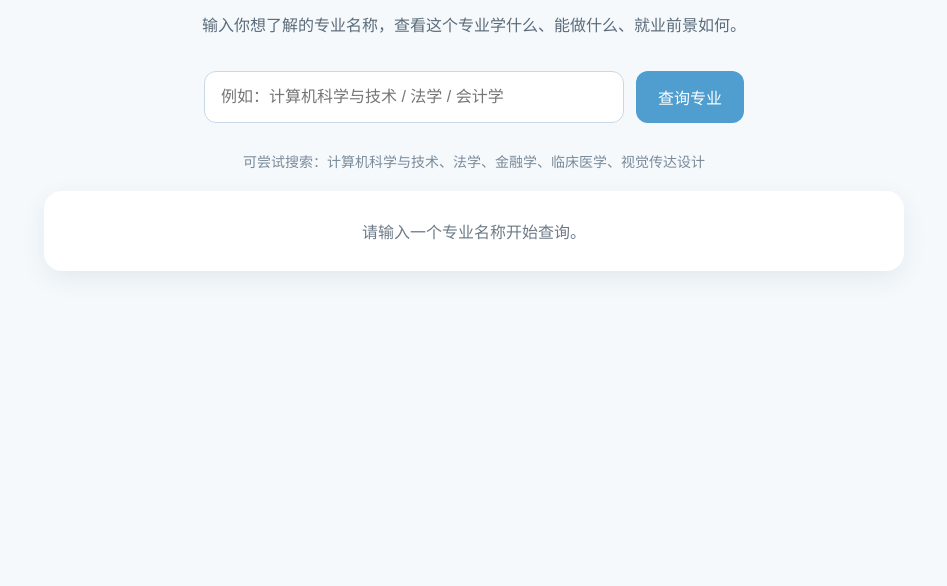
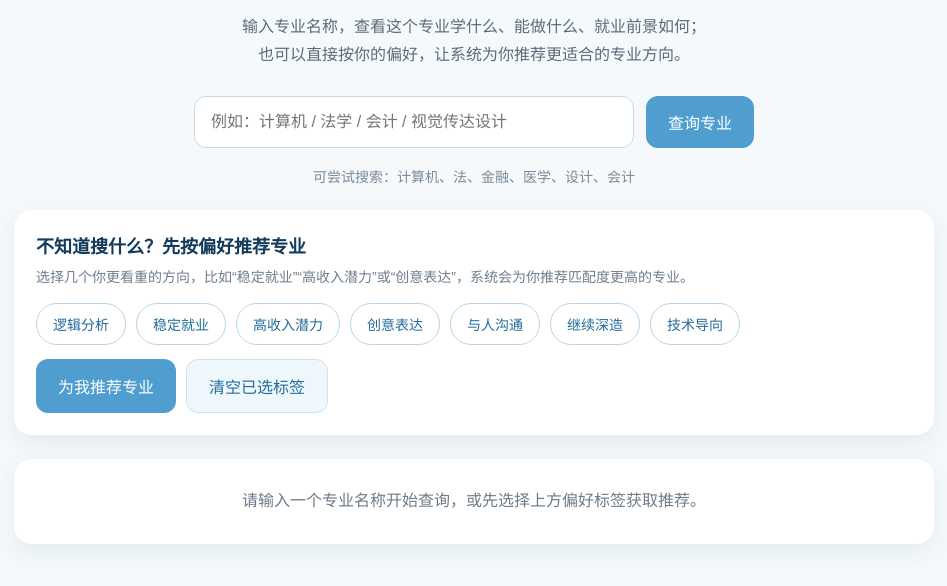
Before and after one commit to nc3465/major-guide-website, a plain HTML site: page index.html in a window 1280 px wide. Shown: the part 110-696 px from the top of the page, without its empty margins (166-1113 px from the left). Drawn offline with Linux system fonts and the light colour scheme.

Commit message:
add recommendation system

```diff
--- a/index.html
+++ b/index.html
@@ -17,7 +17,7 @@
     }
 
     .container {
-      max-width: 900px;
+      max-width: 960px;
       margin: 0 auto;
       padding: 40px 20px 60px;
     }
@@ -31,26 +31,27 @@
     .subtitle {
       text-align: center;
       color: #5b6b7a;
-      margin-bottom: 32px;
-      line-height: 1.6;
+      margin-bottom: 28px;
+      line-height: 1.7;
     }
 
     .search-box {
       display: flex;
       gap: 12px;
-      margin-bottom: 28px;
+      margin-bottom: 18px;
       flex-wrap: wrap;
       justify-content: center;
     }
 
     input {
-      width: 420px;
+      width: 440px;
       max-width: 100%;
       padding: 14px 16px;
       border: 1px solid #c9d8e6;
       border-radius: 12px;
       font-size: 16px;
       outline: none;
+      background: #fff;
     }
 
     input:focus {
@@ -66,6 +67,7 @@
       color: white;
       font-size: 16px;
       cursor: pointer;
+      transition: 0.2s ease;
     }
 
     button:hover {
@@ -77,6 +79,72 @@
       color: #7a8a99;
       margin-bottom: 20px;
       font-size: 14px;
+      line-height: 1.7;
+    }
+
+    .recommend-panel {
+      background: white;
+      border-radius: 18px;
+      padding: 22px;
+      box-shadow: 0 8px 24px rgba(18, 60, 90, 0.08);
+      margin-bottom: 24px;
+    }
+
+    .recommend-title {
+      font-size: 18px;
+      font-weight: bold;
+      color: #133b5c;
+      margin-bottom: 8px;
+    }
+
+    .recommend-desc {
+      color: #6f7e8c;
+      font-size: 14px;
+      margin-bottom: 14px;
+      line-height: 1.7;
+    }
+
+    .recommend-box {
+      display: flex;
+      flex-wrap: wrap;
+      gap: 10px;
+      justify-content: flex-start;
+      margin-bottom: 14px;
+    }
+
+    .pref-btn {
+      background: white;
+      color: #246b9a;
+      border: 1px solid #b9d5e8;
+      padding: 10px 16px;
+      border-radius: 999px;
+      font-size: 14px;
+    }
+
+    .pref-btn:hover {
+      background: #eef7fc;
+    }
+
+    .pref-btn.active {
+      background: #4f9ecf;
+      color: white;
+      border-color: #4f9ecf;
+    }
+
+    .action-row {
+      display: flex;
+      gap: 10px;
+      flex-wrap: wrap;
+    }
+
+    .secondary-btn {
+      background: #eef7fc;
+      color: #246b9a;
+      border: 1px solid #cfe2ef;
+    }
+
+    .secondary-btn:hover {
+      background: #e4f1f9;
     }
 
     .card {
@@ -85,11 +153,13 @@
       padding: 28px;
       box-shadow: 0 8px 24px rgba(18, 60, 90, 0.08);
       line-height: 1.8;
+      margin-bottom: 20px;
     }
 
     .card h2 {
       margin-top: 0;
       color: #133b5c;
+      margin-bottom: 12px;
     }
 
     .tag {
@@ -104,7 +174,7 @@
     }
 
     .section-title {
-      margin-top: 20px;
+      margin-top: 18px;
       margin-bottom: 8px;
       font-weight: bold;
       color: #2d4b66;
@@ -117,10 +187,11 @@
       box-shadow: 0 8px 24px rgba(18, 60, 90, 0.08);
       text-align: center;
       color: #6d7b88;
+      line-height: 1.8;
     }
 
     .footer-note {
-      margin-top: 24px;
+      margin-top: 18px;
       font-size: 13px;
       color: #7a8a99;
       line-height: 1.7;
@@ -138,8 +209,13 @@
       }
 
       .card,
-      .empty {
+      .empty,
+      .recommend-panel {
         padding: 20px;
+      }
+
+      .action-row {
+        flex-direction: column;
       }
     }
   </style>
@@ -148,29 +224,53 @@
   <div class="container">
     <h1>志愿填报专业助手</h1>
     <p class="subtitle">
-      输入你想了解的专业名称，查看这个专业学什么、能做什么、就业前景如何。
+      输入专业名称，查看这个专业学什么、能做什么、就业前景如何；<br />
+      也可以直接按你的偏好，让系统为你推荐更适合的专业方向。
     </p>
 
     <div class="search-box">
       <input
         type="text"
         id="majorInput"
-        placeholder="例如：计算机科学与技术 / 法学 / 会计学"
+        placeholder="例如：计算机 / 法学 / 会计 / 视觉传达设计"
       />
       <button onclick="searchMajor()">查询专业</button>
     </div>
 
     <div class="tips">
-      可尝试搜索：计算机科学与技术、法学、金融学、临床医学、视觉传达设计
+      可尝试搜索：计算机、法、金融、医学、设计、会计
+    </div>
+
+    <div class="recommend-panel">
+      <div class="recommend-title">不知道搜什么？先按偏好推荐专业</div>
+      <div class="recommend-desc">
+        选择几个你更看重的方向，比如“稳定就业”“高收入潜力”或“创意表达”，系统会为你推荐匹配度更高的专业。
+      </div>
+
+      <div class="recommend-box">
+        <button type="button" class="pref-btn" onclick="togglePreference(this, '逻辑分析')">逻辑分析</button>
+        <button type="button" class="pref-btn" onclick="togglePreference(this, '稳定就业')">稳定就业</button>
+        <button type="button" class="pref-btn" onclick="togglePreference(this, '高收入潜力')">高收入潜力</button>
+        <button type="button" class="pref-btn" onclick="togglePreference(this, '创意表达')">创意表达</button>
+        <button type="button" class="pref-btn" onclick="togglePreference(this, '与人沟通')">与人沟通</button>
+        <button type="button" class="pref-btn" onclick="togglePreference(this, '继续深造')">继续深造</button>
+        <button type="button" class="pref-btn" onclick="togglePreference(this, '技术导向')">技术导向</button>
+      </div>
+
+      <div class="action-row">
+        <button onclick="recommendMajors()">为我推荐专业</button>
+        <button class="secondary-btn" onclick="clearPreferences()">清空已选标签</button>
+      </div>
     </div>
 
     <div id="result" class="empty">
-      请输入一个专业名称开始查询。
+      请输入一个专业名称开始查询，或先选择上方偏好标签获取推荐。
     </div>
   </div>
 
   <script>
     let majorsData = [];
+    let selectedPreferences = [];
 
     async function loadMajors() {
       try {
@@ -179,7 +279,7 @@
       } catch (error) {
         document.getElementById("result").innerHTML = `
           <div class="empty">
-            数据加载失败，请确认 majors.json 文件是否和 index.html 放在同一文件夹中。
+            数据加载失败，请确认 majors.json 是否和 index.html 放在同一文件夹中。
           </div>
         `;
       }
@@ -187,6 +287,47 @@
 
     function renderTags(items) {
       return items.map(item => `<span class="tag">${item}</span>`).join("");
+    }
+
+    function renderMajorCard(found, extraTag = "") {
+      return `
+        <div class="card">
+          <h2>${found.name}</h2>
+          <div>
+            ${extraTag}
+            <span class="tag">专业代码：${found.code}</span>
+            <span class="tag">学科门类：${found.category}</span>
+          </div>
+
+          <div class="section-title">专业简介</div>
+          <div>${found.intro}</div>
+
+          <div class="section-title">常见岗位</div>
+          <div>${renderTags(found.jobs)}</div>
+
+          <div class="section-title">常见行业</div>
+          <div>${renderTags(found.industry)}</div>
+
+          <div class="section-title">专业特点</div>
+          <div>${renderTags(found.tags)}</div>
+
+          <div class="section-title">薪资参考</div>
+          <div>${found.salary}</div>
+
+          <div class="section-title">就业前景</div>
+          <div>${found.prospect}</div>
+
+          <div class="section-title">读研方向</div>
+          <div>${renderTags(found.postgraduate)}</div>
+
+          <div class="section-title">院校参考</div>
+          <div>${renderTags(found.schools)}</div>
+
+          <div class="footer-note">
+            注：当前页面为原型版本，薪资与前景信息为概括性说明，实际情况会受城市、学历、院校、岗位和行业变化影响。
+          </div>
+        </div>
+      `;
     }
 
     function searchMajor() {
@@ -198,36 +339,69 @@
         return;
       }
 
-      const results = majorsData.filter(item =>
-        item.name.includes(input)
-      );
+      const results = majorsData.filter(item => item.name.includes(input));
 
       if (results.length > 0) {
-  result.innerHTML = results.map(found => `
-    <div class="card" style="margin-bottom:20px;">
-      <h2>${found.name}</h2>
-      <div>
-        <span class="tag">专业代码：${found.code}</span>
-        <span class="tag">学科门类：${found.category}</span>
-      </div>
+        result.innerHTML = results.map(found => renderMajorCard(found)).join("");
+      } else {
+        result.innerHTML = `
+          <div class="empty">
+            暂时没有找到“${input}”这个专业的数据。<br />
+            你可以先试试：计算机、法、金融、会计、设计、医学。
+          </div>
+        `;
+      }
+    }
 
-      <div class="section-title">专业简介</div>
-      <div>${found.intro}</div>
+    function togglePreference(button, tag) {
+      if (selectedPreferences.includes(tag)) {
+        selectedPreferences = selectedPreferences.filter(item => item !== tag);
+        button.classList.remove("active");
+      } else {
+        selectedPreferences.push(tag);
+        button.classList.add("active");
+      }
+    }
 
-      <div class="section-title">常见岗位</div>
-      <div>${found.jobs.join("、")}</div>
+    function clearPreferences() {
+      selectedPreferences = [];
+      document.querySelectorAll(".pref-btn").forEach(btn => {
+        btn.classList.remove("active");
+      });
+    }
 
-      <div class="section-title">就业前景</div>
-      <div>${found.prospect}</div>
-    </div>
-  `).join("");
-} else {
-  result.innerHTML = `
-    <div class="empty">
-      没找到相关专业，可以试试更简单的关键词，比如“计算机”“法”“设计”。
-    </div>
-  `;
-}
+    function recommendMajors() {
+      const result = document.getElementById("result");
+
+      if (selectedPreferences.length === 0) {
+        result.innerHTML = `<div class="empty">请先选择至少一个偏好标签。</div>`;
+        return;
+      }
+
+      const ranked = majorsData
+        .map(major => {
+          const matchCount = major.tags
+            ? major.tags.filter(tag => selectedPreferences.includes(tag)).length
+            : 0;
+          return { ...major, matchCount };
+        })
+        .filter(major => major.matchCount > 0)
+        .sort((a, b) => b.matchCount - a.matchCount)
+        .slice(0, 3);
+
+      if (ranked.length === 0) {
+        result.innerHTML = `<div class="empty">暂时没有匹配这些偏好的专业。</div>`;
+        return;
+      }
+
+      result.innerHTML = ranked
+        .map(found =>
+          renderMajorCard(
+            found,
+            `<span class="tag">匹配度：${found.matchCount} / ${selectedPreferences.length}</span>`
+          )
+        )
+        .join("");
     }
 
     loadMajors();
--- a/majors.json
+++ b/majors.json
@@ -9,7 +9,8 @@
     "salary": "薪资通常受城市、学历、岗位和经验影响较大，一线城市起薪相对更高。",
     "prospect": "就业面较广，市场需求长期存在，但技术更新快，需要持续学习。",
     "postgraduate": ["计算机技术", "软件工程", "人工智能", "网络空间安全"],
-    "schools": ["清华大学", "北京大学", "浙江大学", "上海交通大学"]
+    "schools": ["清华大学", "北京大学", "浙江大学", "上海交通大学"],
+    "tags": ["逻辑分析", "高收入潜力", "技术导向", "继续深造"]
   },
   {
     "name": "软件工程",
@@ -21,7 +22,8 @@
     "salary": "薪资与技术方向关系密切，开发类岗位通常更受市场关注。",
     "prospect": "就业方向明确，对口性强，但竞争也较激烈。",
     "postgraduate": ["软件工程", "计算机技术", "人工智能"],
-    "schools": ["北京航空航天大学", "浙江大学", "南京大学", "哈尔滨工业大学"]
+    "schools": ["北京航空航天大学", "浙江大学", "南京大学", "哈尔滨工业大学"],
+    "tags": ["逻辑分析", "高收入潜力", "技术导向"]
   },
   {
     "name": "数据科学与大数据技术",
@@ -33,7 +35,8 @@
     "salary": "数据岗位起薪通常较有竞争力，但更看重技术能力与项目经验。",
     "prospect": "适合数字化转型趋势下的发展，就业前景较好。",
     "postgraduate": ["数据科学", "统计学", "人工智能", "计算机技术"],
-    "schools": ["中国人民大学", "复旦大学", "武汉大学", "中山大学"]
+    "schools": ["中国人民大学", "复旦大学", "武汉大学", "中山大学"],
+    "tags": ["逻辑分析", "高收入潜力", "技术导向", "继续深造"]
   },
   {
     "name": "金融学",
@@ -45,7 +48,8 @@
     "salary": "薪资差异较大，受行业细分、城市平台和个人资源影响明显。",
     "prospect": "就业方向较广，但热门岗位竞争激烈，对学历和实习经历要求较高。",
     "postgraduate": ["金融", "应用经济学", "会计", "国际商务"],
-    "schools": ["中国人民大学", "中央财经大学", "上海财经大学", "对外经济贸易大学"]
+    "schools": ["中国人民大学", "中央财经大学", "上海财经大学", "对外经济贸易大学"],
+    "tags": ["逻辑分析", "高收入潜力", "与人沟通", "继续深造"]
   },
   {
     "name": "法学",
@@ -57,7 +61,8 @@
     "salary": "薪资与院校背景、资格证书、工作城市及职业路径关系较大。",
     "prospect": "就业路径较广，但法律职业资格和实践能力很关键。",
     "postgraduate": ["法律（法学）", "法律（非法学）", "民商法学", "刑法学"],
-    "schools": ["中国政法大学", "华东政法大学", "武汉大学", "西南政法大学"]
+    "schools": ["中国政法大学", "华东政法大学", "武汉大学", "西南政法大学"],
+    "tags": ["逻辑分析", "稳定就业", "与人沟通", "继续深造"]
   },
   {
     "name": "汉语言文学",
@@ -69,7 +74,8 @@
     "salary": "薪资整体更依赖岗位类型，教育和内容行业差异较大。",
     "prospect": "适合文字表达能力较强的学生，就业面不窄，但需主动积累技能。",
     "postgraduate": ["中国语言文学", "新闻传播学", "教育学"],
-    "schools": ["北京大学", "复旦大学", "南京大学", "北京师范大学"]
+    "schools": ["北京大学", "复旦大学", "南京大学", "北京师范大学"],
+    "tags": ["创意表达", "与人沟通", "稳定就业", "继续深造"]
   },
   {
     "name": "临床医学",
@@ -81,7 +87,8 @@
     "salary": "职业发展周期较长，收入通常与学历、规培、职称和地区密切相关。",
     "prospect": "社会需求稳定，但培养周期长、学习压力较大。",
     "postgraduate": ["内科学", "外科学", "儿科学", "影像医学与核医学"],
-    "schools": ["北京协和医学院", "复旦大学", "上海交通大学", "中山大学"]
+    "schools": ["北京协和医学院", "复旦大学", "上海交通大学", "中山大学"],
+    "tags": ["稳定就业", "高收入潜力", "继续深造", "与人沟通"]
   },
   {
     "name": "会计学",
@@ -93,7 +100,8 @@
     "salary": "薪资与证书、经验及企业平台有关，早期较稳定，后期成长性看个人发展。",
     "prospect": "就业较稳定，适合细致耐心型学生，但基础岗位竞争较多。",
     "postgraduate": ["会计", "审计", "工商管理", "税务"],
-    "schools": ["上海财经大学", "中央财经大学", "厦门大学", "中南财经政法大学"]
+    "schools": ["上海财经大学", "中央财经大学", "厦门大学", "中南财经政法大学"],
+    "tags": ["稳定就业", "逻辑分析", "与人沟通"]
   },
   {
     "name": "机械工程",
@@ -105,7 +113,8 @@
     "salary": "薪资相对稳健，制造业和高端装备领域差异较明显。",
     "prospect": "传统工科中的核心专业，适合进入制造与工业体系发展。",
     "postgraduate": ["机械工程", "车辆工程", "控制工程"],
-    "schools": ["上海交通大学", "哈尔滨工业大学", "华中科技大学", "西安交通大学"]
+    "schools": ["上海交通大学", "哈尔滨工业大学", "华中科技大学", "西安交通大学"],
+    "tags": ["逻辑分析", "稳定就业", "技术导向"]
   },
   {
     "name": "视觉传达设计",
@@ -117,6 +126,7 @@
     "salary": "薪资与作品集、城市、行业及个人风格影响较大。",
     "prospect": "适合审美能力和表达能力较强的学生，发展方向较灵活。",
     "postgraduate": ["设计学", "艺术设计", "数字媒体艺术"],
-    "schools": ["中国美术学院", "中央美术学院", "清华大学", "同济大学"]
+    "schools": ["中国美术学院", "中央美术学院", "清华大学", "同济大学"],
+    "tags": ["创意表达", "高收入潜力", "与人沟通"]
   }
 ]
```
Also changed, not shown: 1 other file.
